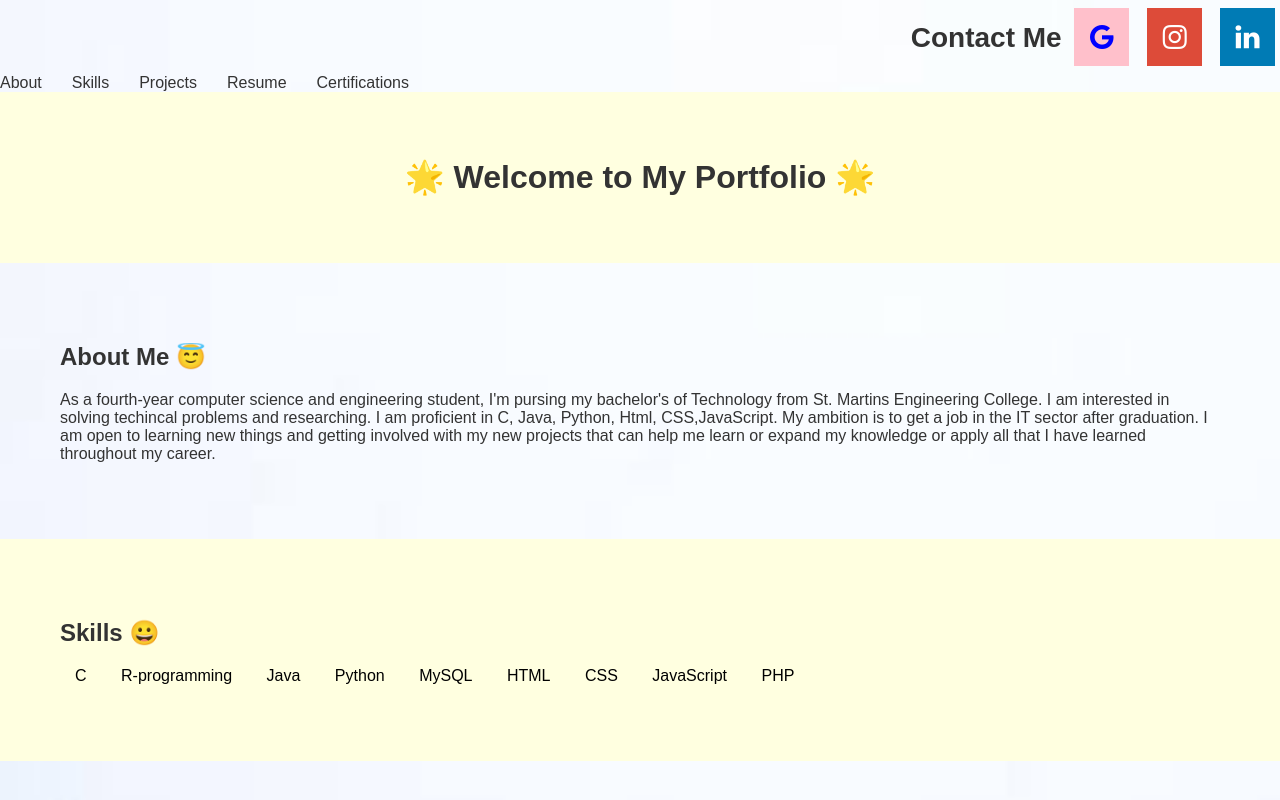
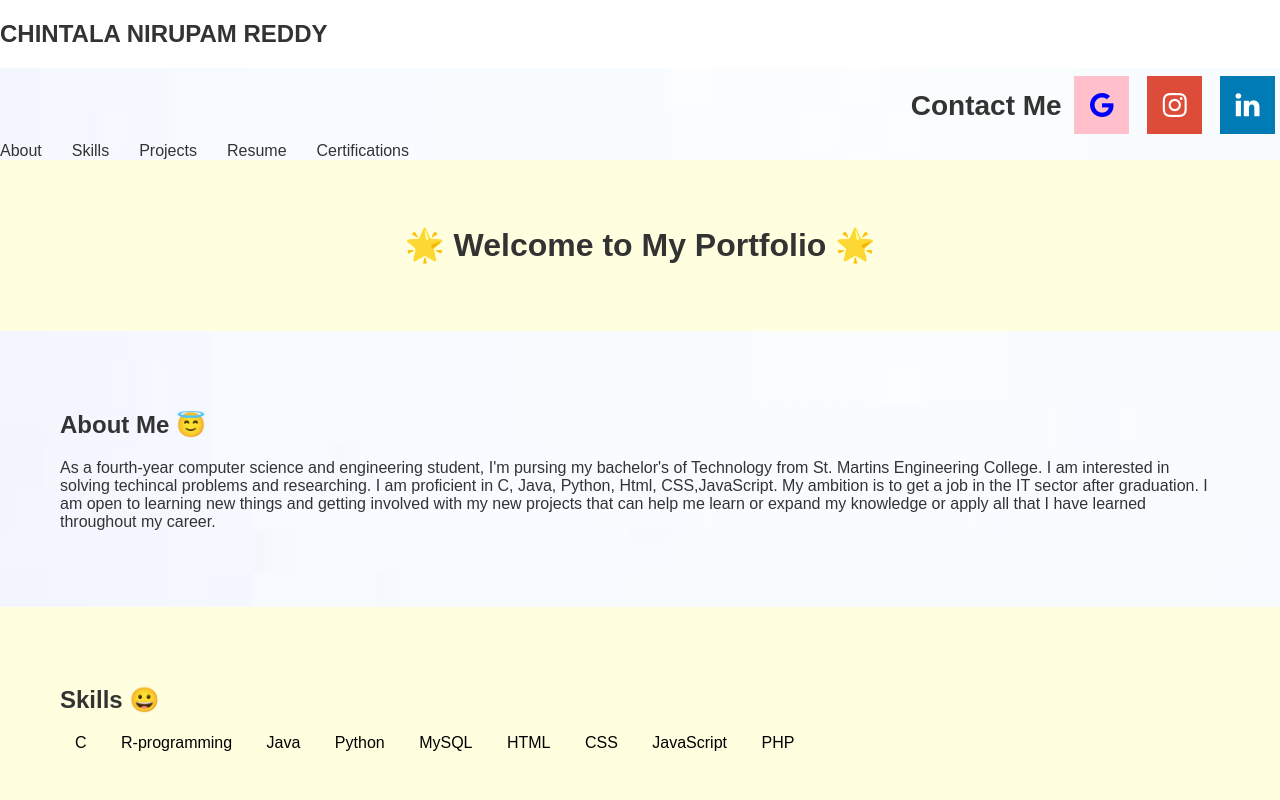
Before and after one commit to Nirupam-28/myportfolio, a plain HTML site: page index.html in a window 1280 px wide. Shown: the top 800 px of the page. Drawn offline with Linux system fonts and the light colour scheme.

Commit message:
Update index.html

```diff
--- a/index.html
+++ b/index.html
@@ -8,6 +8,7 @@
 </head>
 <body>
     <test>
+        <div class="name"><h2>CHINTALA NIRUPAM REDDY</h2></div>
         <div class="bg-img">
         <div class="profile">Contact Me <link rel="stylesheet" href="https://cdnjs.cloudflare.com/ajax/libs/font-awesome/4.7.0/css/font-awesome.min.css">
             <a href= "mailto:nirupamreddy27012003@gmail.com" target="_blank" class="fa fa-google"></a>
```
